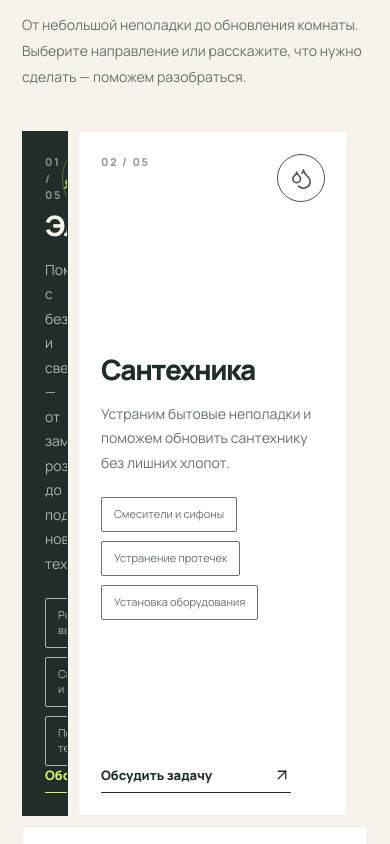
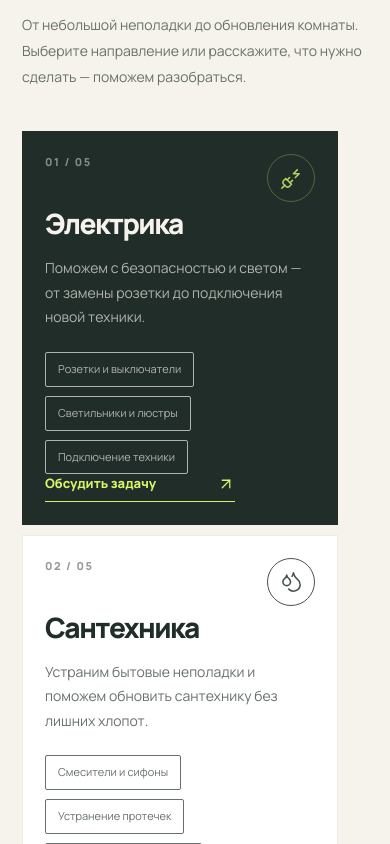
Before and after one commit to artkoro94/fixora-home, a React (Vite) app: page / in a window 390 px wide. Shown: the part 1280-2124 px from the top of the page. Built offline with nearby package versions, Linux system fonts and the light colour scheme.

Commit message:
Fix mobile service card grid sizing

```diff
--- a/src/app/styles/index.css
+++ b/src/app/styles/index.css
@@ -162,8 +162,8 @@ button, a { -webkit-tap-highlight-color: transparent; }
 @media (max-width: 620px) {
   .services-section { padding: 76px 22px 28px; }
   .services-heading h2 { font-size: clamp(40px, 10vw, 54px); }
-  .services-grid { grid-template-columns: 1fr; gap: 10px; }
-  .service-card, .service-card--01, .service-card--02, .services-aside { min-height: 310px; grid-column: auto; padding: 22px; }
+  .services-grid { display: grid; width: 100%; min-width: 0; grid-template-columns: minmax(0, 1fr); grid-auto-flow: row; gap: 10px; }
+  .services-grid > .service-card { width: 100%; min-width: 0; max-width: 100%; min-height: 310px; grid-column: 1 / -1; padding: 22px; }
   .service-card--01 { min-height: 350px; }
   .service-card__content h3 { font-size: 28px; }
   .service-card__content p { font-size: 14px; }
```
